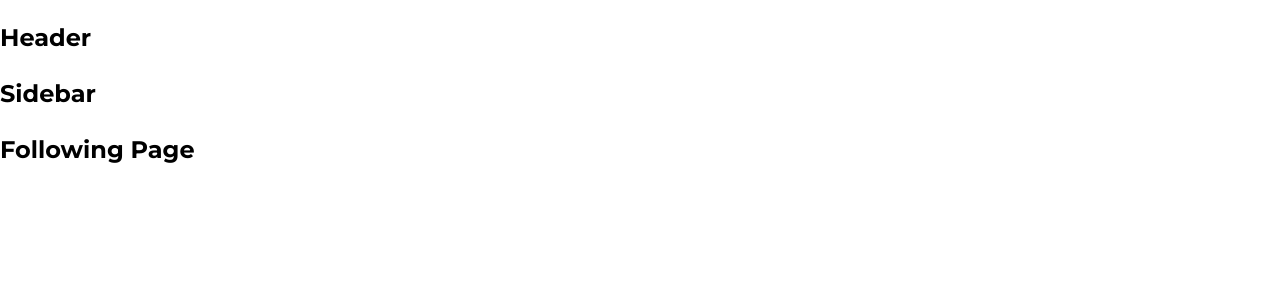
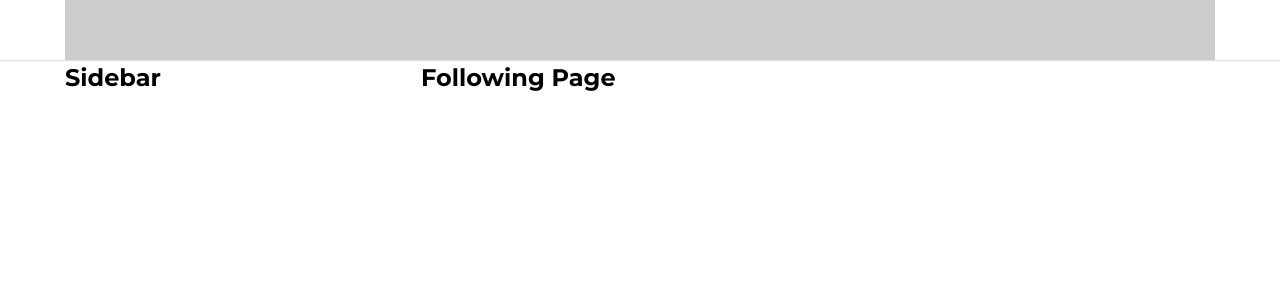
Before and after one commit to roronoazoro-whois/tiktokUI, a React (Create React App) app: page /following in a window 1280 px wide. Shown: the top 300 px of the page. Built offline with nearby package versions, Linux system fonts and the light colour scheme.

Commit message:
Dựng khung cho DefaultLayout

```diff
--- a/package.json
+++ b/package.json
@@ -6,6 +6,7 @@
     "@testing-library/jest-dom": "^5.17.0",
     "@testing-library/react": "^13.4.0",
     "@testing-library/user-event": "^13.5.0",
+    "clsx": "^2.1.1",
     "customize-cra": "^1.0.0",
     "normalize.css": "^8.0.1",
     "react": "^18.3.1",
--- a/src/components/GlobalStyles/GlobalStyles.scss
+++ b/src/components/GlobalStyles/GlobalStyles.scss
@@ -3,6 +3,11 @@
 
 :root {
     --primary: #fe2c55;
+
+    // DefaultLayout:
+    --default-layout-header-height: 60px;
+    --default-layout-width: 1150px;
+
 }
 
 html {
@@ -11,6 +16,8 @@ html {
 
 * {
     box-sizing: border-box;
+    margin: 0;
+    padding: 0;
 }
 
 body {
--- /dev/null
+++ b/src/components/Layout/DefaultLayout/DefaultLayout.module.scss
@@ -0,0 +1,21 @@
+.wrapper {
+    display: flex;
+    flex-direction: column;
+    align-items: center;
+}
+
+.container {
+    width: var(--default-layout-width);
+
+    // height: 1000px;
+    // background-color: #333;
+
+    display: flex;
+}
+
+.content {
+    flex: 1;
+
+    // background-color: #ccc;
+    // height: 1000px;
+}
--- /dev/null
+++ b/src/components/Layout/DefaultLayout/Sidebar/Sidebar.module.scss
@@ -0,0 +1,6 @@
+.wrapper {
+    width: 356px;
+
+    // height: 1000px;
+    // background-color: #ccc;
+}
--- a/src/components/Layout/DefaultLayout/Sidebar/index.js
+++ b/src/components/Layout/DefaultLayout/Sidebar/index.js
@@ -1,7 +1,10 @@
+import style from './Sidebar.module.scss';
+import clsx from 'clsx';
+
 function Sidebar() {
-    return (
+    return <aside className={clsx(style.wrapper)}>
         <h2>Sidebar</h2>
-     );
+    </aside>;
 }
 
 export default Sidebar;
--- a/src/components/Layout/DefaultLayout/index.js
+++ b/src/components/Layout/DefaultLayout/index.js
@@ -1,13 +1,16 @@
+import clsx from 'clsx';
+
 import Header from '../components/Header';
 import Sidebar from './Sidebar';
+import style from './DefaultLayout.module.scss'
 
 function DefaultLayout({ children }) {
     return (
-        <div>
+        <div className={clsx(style.wrapper)}>
             <Header />
-            <div className="container">
+            <div className={clsx(style.container)}>
                 <Sidebar />
-                <div className="content">{children}</div>
+                <div className={clsx(style.content)}>{children}</div>
             </div>
         </div>
     );
--- /dev/null
+++ b/src/components/Layout/components/Header/Header.module.scss
@@ -0,0 +1,15 @@
+.wrapper {
+    width: 100%;
+    // height: 60px;
+    height: var(--default-layout-header-height);
+    box-shadow: 0px 1px 1px rgb(0 0 0 / 12%);
+
+    display: flex;
+    justify-content: center;
+}
+
+.inner {
+    height: 100%;
+    width: var(--default-layout-width);
+    background-color: #ccc;
+}
--- a/src/components/Layout/components/Header/index.js
+++ b/src/components/Layout/components/Header/index.js
@@ -1,7 +1,11 @@
+import React from 'react';
+import clsx from 'clsx';
+import style from './Header.module.scss';
+
 function Header() {
-    return (
-        <h2>Header</h2>
-     );
+    return <header className={clsx(style.wrapper)}>
+        <div className={clsx(style.inner)}></div>
+    </header>;
 }
 
 export default Header;
```
Also changed, not shown: 2 other files (tests, documents, lock files or other folders).
